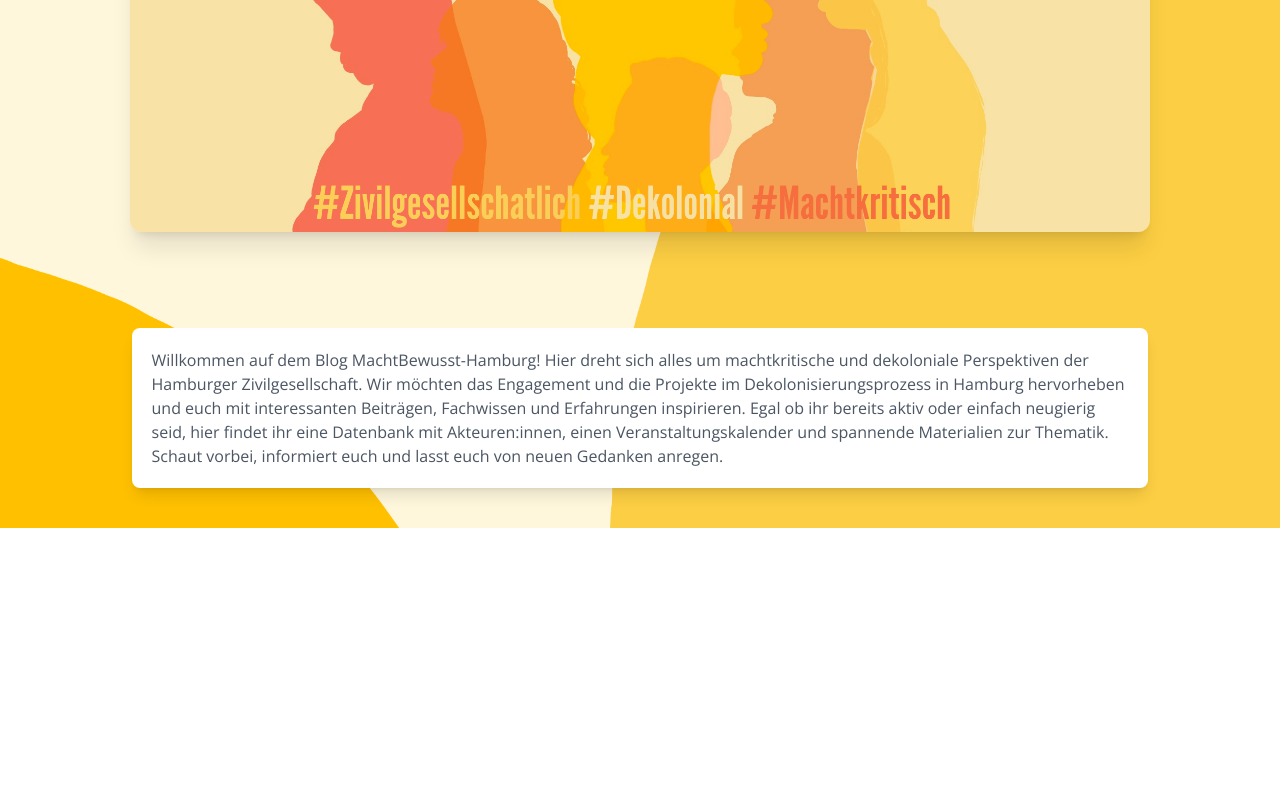
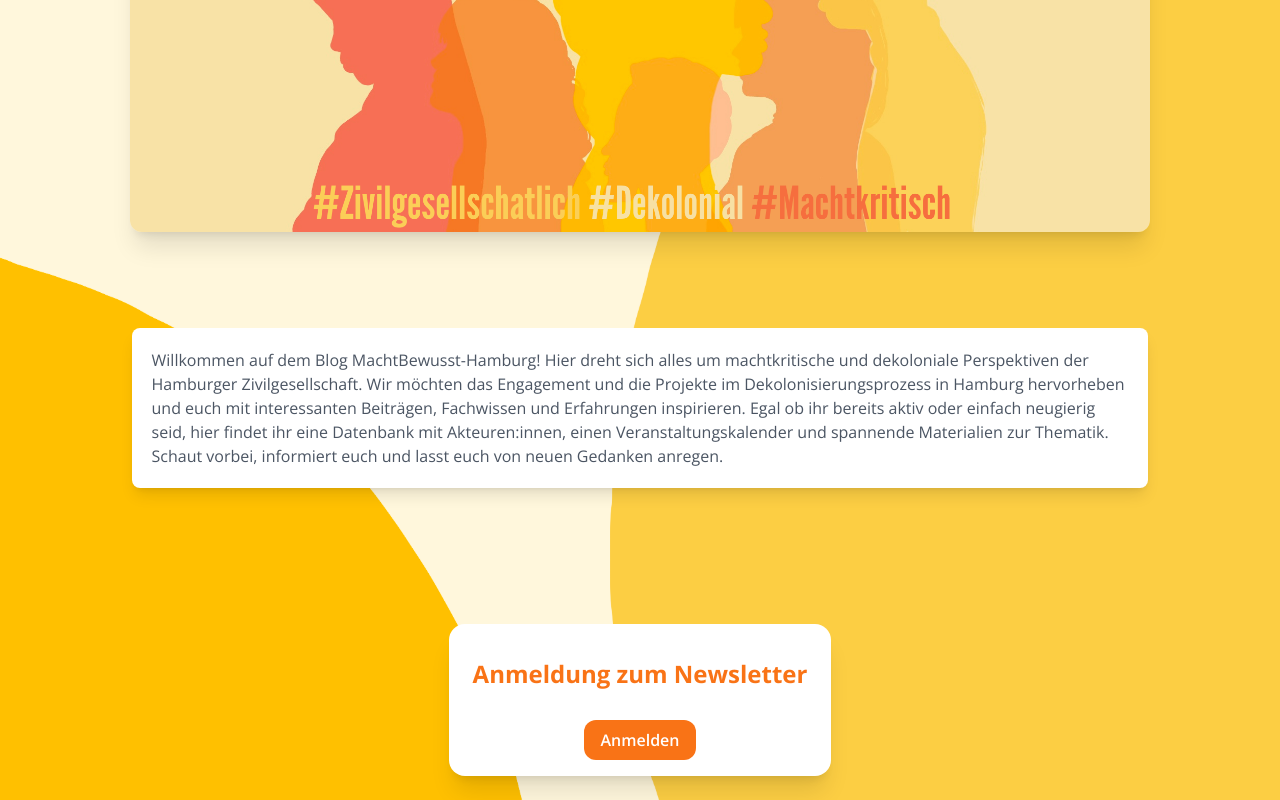
Before and after one commit to Chell0/machtbewwust, a Next.js app: page / in a window 1280 px wide. Shown: the part 396-1196 px from the top of the page. Before the commit the page ends 924 px from the top, so only its background shows below. Built offline with nearby package versions, Linux system fonts and the light colour scheme.

Commit message:
Import the Newsletter into the Homepage

```diff
--- a/app/page.tsx
+++ b/app/page.tsx
@@ -1,6 +1,7 @@
 import About from "@/components/About/About";
 import Banner from "@/components/Banner/Banner";
 import NavBar from "@/components/NavBar/NavBar";
+import NewsLetter from "@/components/Newsletter/Newsletter";
 
 
 export default function Home() {
@@ -20,6 +21,11 @@ export default function Home() {
           <div className={`flex items-center justify-center p-4 mt-20`}>
             <About />
           </div>
+
+          {/* Newsletter Section */}
+          <div className={` flex flex-row justify-center mt-10`}>
+            <NewsLetter />
+          </div>
         </main>
       </div>
     </>
```
